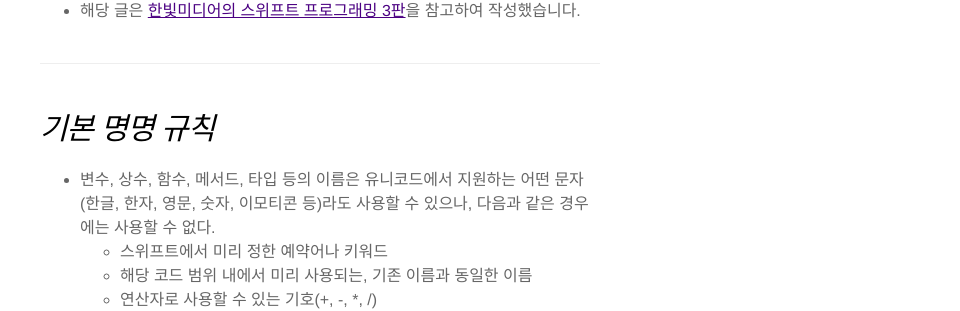
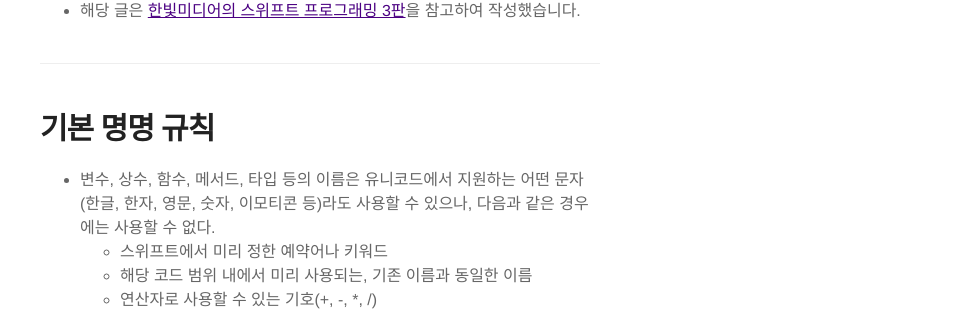
Before and after one commit to hoojeong-dev/gnwjd309.github.io, a Jekyll site: the page built from _posts/2021-07-13-swift-3.markdown, in a window 1280 px wide. Shown: the part 433-744 px from the top of the page, without its empty margins (320-1280 px from the left). Built offline with Jekyll 4.4.1, drawn with Linux system fonts in a browser that asks for light colours; some web fonts are replaced.

Commit message:
Fix title

```diff
--- a/_posts/2021-07-13-swift-3.markdown
+++ b/_posts/2021-07-13-swift-3.markdown
@@ -18,7 +18,7 @@ description:
 
 ---
 
-# __*기본 명명 규칙*__
+# 기본 명명 규칙
 * 변수, 상수, 함수, 메서드, 타입 등의 이름은 유니코드에서 지원하는 어떤 문자(한글, 한자, 영문, 숫자, 이모티콘 등)라도 사용할 수 있으나, 다음과 같은 경우에는 사용할 수 없다.
   - 스위프트에서 미리 정한 예약어나 키워드
   - 해당 코드 범위 내에서 미리 사용되는, 기존 이름과 동일한 이름
```
